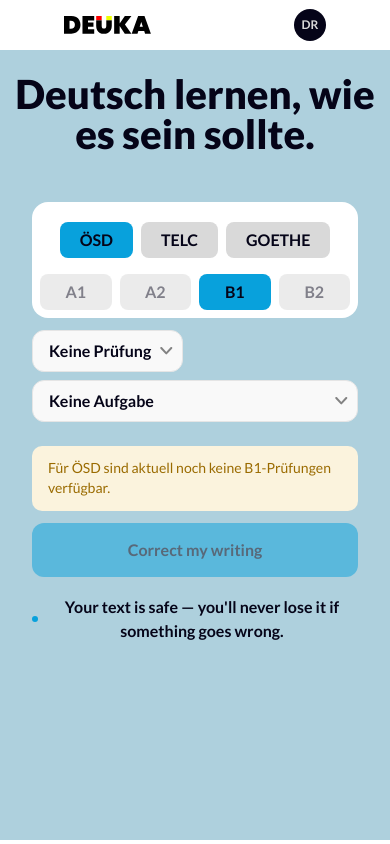
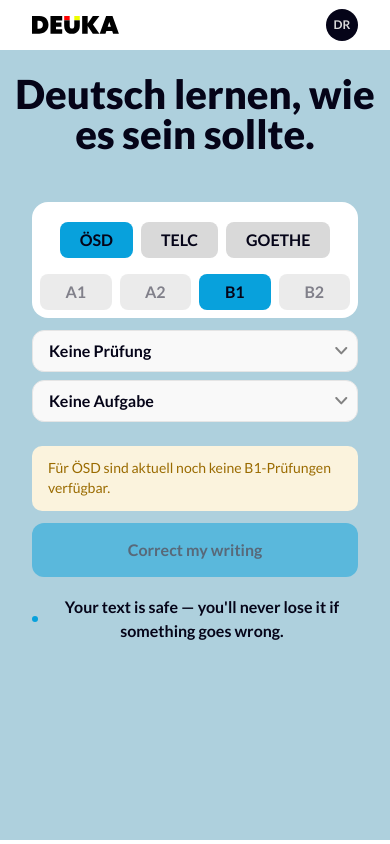
Before and after one commit to KarimElGuerzyfy/deuka-exam, a Next.js app: page / in a window 390 px wide. Built offline with nearby package versions, Linux system fonts and the light colour scheme.

Commit message:
Responsive dropdown stacking on phone, align navbar padding with content

```diff
--- a/src/app/components/InputArea.tsx
+++ b/src/app/components/InputArea.tsx
@@ -110,7 +110,7 @@ export default function InputArea({ provider, onProviderChange }: InputAreaProps
         </section>
 
         {/* PART 2 — Picker: exam-set + task dropdowns */}
-        <section className="flex flex-wrap gap-2 mb-3 md:mb-5">
+        <section className="flex flex-col md:flex-row md:flex-wrap gap-2 mb-3 md:mb-5">
           <Select.Root
             value={currentExam?.id ?? ""}
             onValueChange={(v) => {
@@ -122,7 +122,7 @@ export default function InputArea({ provider, onProviderChange }: InputAreaProps
             }}
             disabled={availableExams.length === 0}
           >
-            <Select.Trigger className={`${triggerClass} min-w-[120px] flex-none`}>
+            <Select.Trigger className={`${triggerClass} w-full md:w-auto md:min-w-[120px] md:flex-none`}>
               <Select.Value placeholder="Keine Prüfung">
                 {currentExam ? currentExam.setLabel : null}
               </Select.Value>
@@ -156,7 +156,7 @@ export default function InputArea({ provider, onProviderChange }: InputAreaProps
             }}
             disabled={!currentExam || currentExam.tasks.length === 0}
           >
-            <Select.Trigger className={`${triggerClass} min-w-[200px] flex-1`}>
+            <Select.Trigger className={`${triggerClass} w-full md:w-auto md:min-w-[200px] md:flex-1`}>
               <Select.Value placeholder="Keine Aufgabe">
                 {current ? (isMobile ? current.shortLabel : current.label) : null}
               </Select.Value>
--- a/src/app/components/Navbar.tsx
+++ b/src/app/components/Navbar.tsx
@@ -6,7 +6,7 @@ interface NavbarProps {
 
 export default function Navbar({ initials = "DR" }: NavbarProps) {
   return (
-    <nav className="flex h-[50px] items-center justify-between bg-white px-16 py-3">
+    <nav className="flex h-[50px] items-center justify-between bg-white px-[calc(12px+clamp(20px,3.5vw,32px))] py-3 md:px-[calc(24px+clamp(20px,3.5vw,32px))] lg:px-16">
       <Image
         src="/logo.svg"
         alt="Deuka"
```
